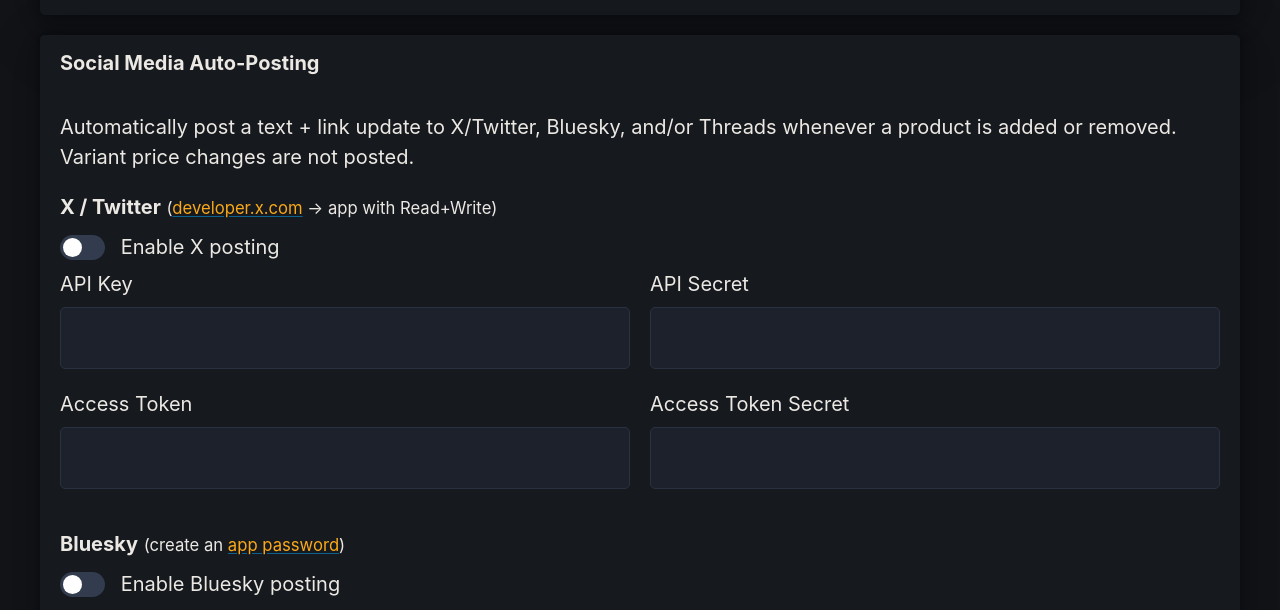
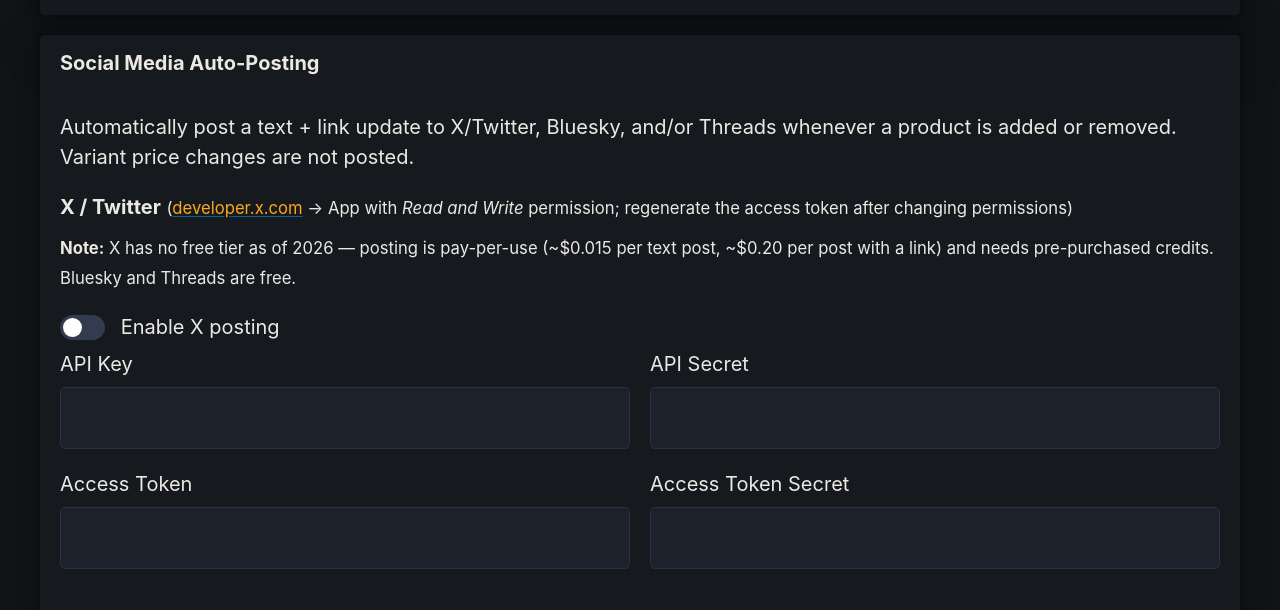
Before and after one commit to RivianTrackr/rivian-gearshop-crawler, a Python web app: template admin/templates/script_notifications.html in a window 1280 px wide. Shown: the part 2459-3069 px from the top of the page. Run offline with Jinja, Linux system fonts and the light colour scheme; the template is opened without the code that fills it, so the values that code supplies are empty; some libraries are stand-ins or nearby versions.

Commit message:
Correct X API setup/pricing notes (no free tier as of 2026)
X removed its free tier for new developers in early 2026 and moved to
pay-per-use pricing. The prior notes claimed a "~500 posts/month free
tier," which is no longer accurate.

- .env.example: document the App + Read/Write flow, the required
  access-token regeneration after permission change, and pay-per-use
  pricing (~$0.015/text post, ~$0.20/post with a link). Note Bluesky
  and Threads have no per-post cost.
- admin Notifications template: same correction in the X fieldset help
  text, plus the access-token regeneration reminder.

No code/behavior changes — documentation only.

Co-Authored-By: Claude Opus 4.8 <noreply@anthropic.com>

```diff
--- a/admin/templates/script_notifications.html
+++ b/admin/templates/script_notifications.html
@@ -197,8 +197,11 @@
 
     <fieldset>
       <legend><strong>X / Twitter</strong>
-        <small>(<a href="https://developer.x.com" target="_blank" rel="noopener">developer.x.com</a> → app with Read+Write)</small>
+        <small>(<a href="https://developer.x.com" target="_blank" rel="noopener">developer.x.com</a> → App with <em>Read and Write</em> permission; regenerate the access token after changing permissions)</small>
       </legend>
+      <p><small><strong>Note:</strong> X has no free tier as of 2026 — posting is
+        pay-per-use (~$0.015 per text post, ~$0.20 per post with a link) and
+        needs pre-purchased credits. Bluesky and Threads are free.</small></p>
       <label>
         <input type="checkbox" name="x_enabled" role="switch"
                {% if social.config.get('x', {}).get('enabled') %}checked{% endif %}>
```
Also changed, not shown: 1 other file.
